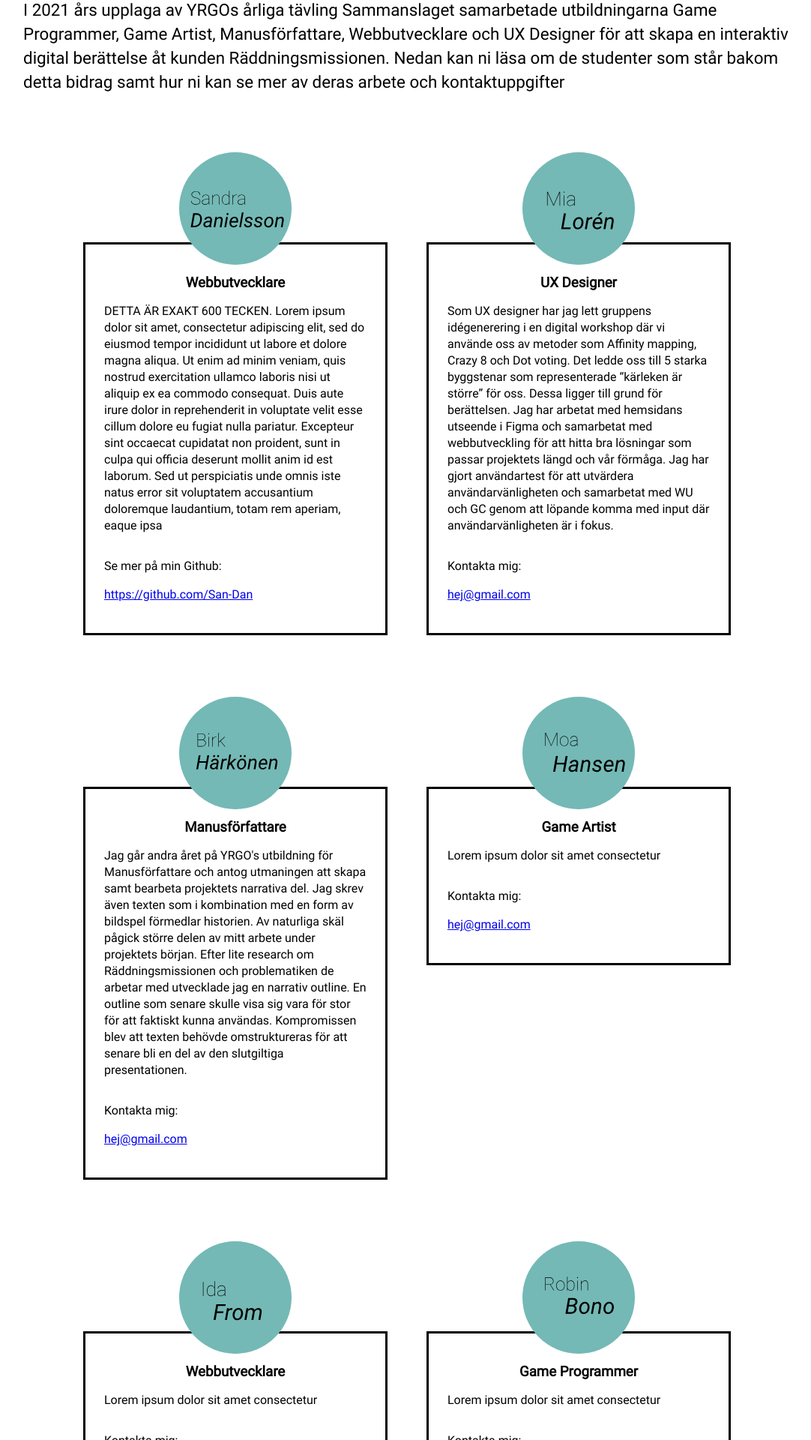
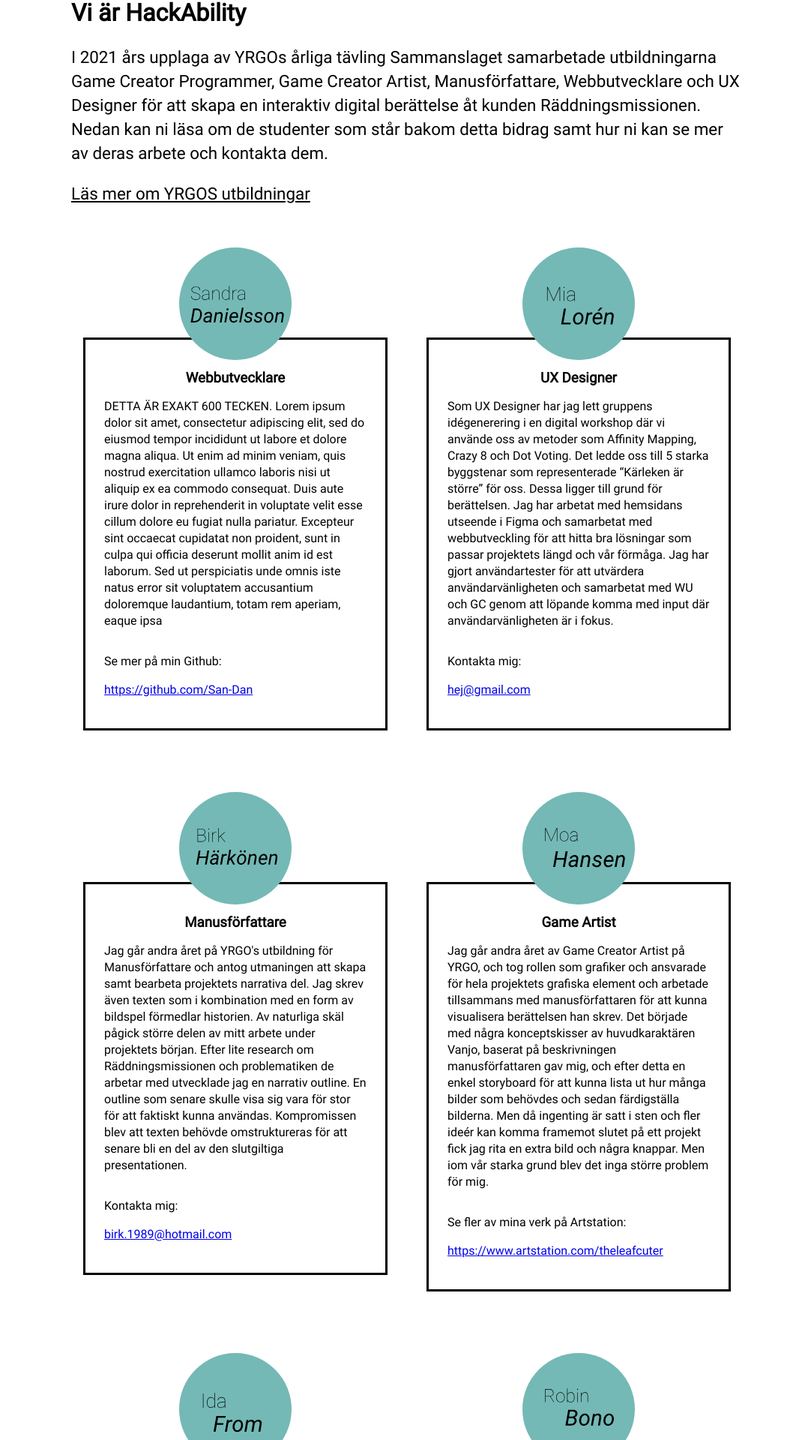
Before and after one commit to Fvrom/hackaton, a React (Create React App) app: page /about in a window 1280 px wide. Shown: the part 314-2234 px from the top of the page at 75% size, without its empty margins (97-1179 px from the left). Built offline with nearby package versions, Linux system fonts and the light colour scheme.

Commit message:
600t texts, correct fonts, yrgo link, misc styling

```diff
--- a/src/components/Ability/style.css
+++ b/src/components/Ability/style.css
@@ -47,4 +47,5 @@
   font-size: 20px;
   text-decoration: none;
   width: 20rem;
+  color: #6c6b6b;
 }
--- a/src/components/Card/Card.js
+++ b/src/components/Card/Card.js
@@ -1,7 +1,6 @@
 import React from "react";
 import PropTypes from "prop-types";
 import "./card.css";
-// import "../../assets/fonts/Roboto-Regular.woff2";
 
 const Card = (props) => {
   return (
--- a/src/index.css
+++ b/src/index.css
@@ -6,6 +6,7 @@
 @font-face {
   font-family: "Lota Grotesque";
   src: url("assets/fonts/Los\ Andes\ -\ Lota\ Grotesque\ Black.woff2");
+  font-weight: normal;
 }
 
 @font-face {
@@ -18,7 +19,7 @@ html {
 }
 
 body {
-  font-family: "Roboto Regular", -apple-system, BlinkMacSystemFont, "Segoe UI",
+  font-family:  "Lota Grotesque", "Roboto Regular",-apple-system, BlinkMacSystemFont, "Segoe UI",
     "Oxygen", "Ubuntu", "Cantarell", "Fira Sans", "Droid Sans", "Helvetica Neue",
     sans-serif;
   -webkit-font-smoothing: antialiased;
--- a/src/pages/About/About.js
+++ b/src/pages/About/About.js
@@ -26,14 +26,16 @@ const AboutPage = () => {
           <img src={rm} id="rm-logo" alt="Räddningsmissionens logotyp" />
         </div>
         <div className="collab-text">
+          <h1 className="project-headline">Vi är HackAbility</h1>
           <p>
             I 2021 års upplaga av YRGOs årliga tävling Sammanslaget samarbetade
-            utbildningarna Game Programmer, Game Artist, Manusförfattare,
+            utbildningarna Game Creator Programmer, Game Creator Artist, Manusförfattare,
             Webbutvecklare och UX Designer för att skapa en interaktiv digital
             berättelse åt kunden Räddningsmissionen. Nedan kan ni läsa om de
             studenter som står bakom detta bidrag samt hur ni kan se mer av
-            deras arbete och kontaktuppgifter
+            deras arbete och kontakta dem.
           </p>
+          <a href="https://www.yrgo.se/">Läs mer om YRGOS utbildningar</a>
         </div>
       </section>
       <section className="about-page">
@@ -50,7 +52,7 @@ const AboutPage = () => {
           image={Mia}
           alt="Mia Lorén"
           title="UX Designer"
-          text="Som UX designer har jag lett gruppens idégenerering i en digital workshop där vi använde oss av metoder som Affinity mapping, Crazy 8 och Dot voting. Det ledde oss till 5 starka byggstenar som representerade “kärleken är större” för oss. Dessa ligger till grund för berättelsen.  Jag har arbetat med hemsidans utseende i Figma och samarbetat med webbutveckling för att hitta bra lösningar som passar projektets längd och vår förmåga. Jag har gjort användartest för att utvärdera användarvänligheten och samarbetat med WU och GC genom att löpande komma med input där användarvänligheten är i fokus."
+          text="Som UX Designer har jag lett gruppens idégenerering i en digital workshop där vi använde oss av metoder som Affinity Mapping, Crazy 8 och Dot Voting. Det ledde oss till 5 starka byggstenar som representerade “Kärleken är större” för oss. Dessa ligger till grund för berättelsen. Jag har arbetat med hemsidans utseende i Figma och samarbetat med webbutveckling för att hitta bra lösningar som passar projektets längd och vår förmåga. Jag har gjort användartester för att utvärdera användarvänligheten och samarbetat med WU och GC genom att löpande komma med input där användarvänligheten är i fokus."
           contact="Kontakta mig:"
           url="hej@gmail.com"
         ></Card>
@@ -61,23 +63,29 @@ const AboutPage = () => {
           title="Manusförfattare"
           text="Jag går andra året på YRGO's utbildning för Manusförfattare och antog utmaningen att skapa samt bearbeta projektets narrativa del. Jag skrev även texten som i kombination med en form av bildspel förmedlar historien. Av naturliga skäl pågick större delen av mitt arbete under projektets början. Efter lite research om Räddningsmissionen och problematiken de arbetar med utvecklade jag en narrativ outline. En outline som senare skulle visa sig vara för stor för att faktiskt kunna användas. Kompromissen blev att texten behövde omstruktureras för att senare bli en del av den slutgiltiga presentationen."
           contact="Kontakta mig:"
-          url="hej@gmail.com"
+          url="birk.1989@hotmail.com"
         ></Card>
 
         <Card
           image={Moa}
           alt="Moa Hansen"
           title="Game Artist"
-          text="Lorem ipsum dolor sit amet consectetur"
-          contact="Kontakta mig:"
-          url="hej@gmail.com"
+          text="Jag går andra året av Game Creator Artist på YRGO, och tog rollen som grafiker
+          och ansvarade för hela projektets grafiska element och arbetade tillsammans med manusförfattaren för att
+          kunna visualisera berättelsen han skrev. Det började med några konceptskisser av huvudkaraktären Vanjo, baserat
+          på beskrivningen manusförfattaren gav mig, och efter detta en enkel storyboard för att kunna lista ut hur många
+          bilder som behövdes och sedan färdigställa bilderna. Men då ingenting är satt i sten och fler ideér kan komma
+         framemot slutet på ett projekt fick jag rita en extra bild och några knappar. Men iom vår starka grund blev det inga större problem för mig."
+          contact="Se fler av mina verk på Artstation:"
+          url="https://www.artstation.com/theleafcuter"
         ></Card>
 
         <Card
           image={Ida}
           alt="Ida From"
           title="Webbutvecklare"
-          text="Lorem ipsum dolor sit amet consectetur"
+          text="I projektet har vi webbutvecklare arbetat tillsammans med Mia från UX Designer för att få ihop hemsidans uppbyggnad och interaktioner, där användarvänligheten har varit i fokus.
+           Mina huvudsakliga ansvarsområden därefter har varit att samarbeta med Game Programmer för att se till att berättelsen kommit ut på hemsidan med en snygg interaktiv upplevelse och implementerat animationer på sidan. Det har varit en intressant och rolig utmaning att få GP's byggstenar att kommunicera med webbens byggstenar."
           contact="Kontakta mig:"
           url="hej@gmail.com"
         ></Card>
@@ -86,9 +94,13 @@ const AboutPage = () => {
           image={Robin}
           alt="Robin Bono"
           title="Game Programmer"
-          text="Lorem ipsum dolor sit amet consectetur"
-          contact="Kontakta mig:"
-          url="hej@gmail.com"
+          text="Målet med min uppgift var att implementera tillverkade delar från grafiker och manusförfattare, därefter utveckla en form av interaktivitet.
+          Som game programmer var det en utmaning att gå utanför ramarna för hur man vanligtvis tänker sig ett spel.
+          Men under den korta tiden vi hade på oss så tycker jag att vi tillsammans lyckades få ihop något bra.
+          Att få det interaktiva spelfönstret att kommunicera med webbsidan var något som jag verkligen tyckte var intressant.
+          Och det är även något jag gärna utforskar mer i framtiden!"
+          contact="Se mer på min portfolio:"
+          url="http://portfolio.omnick.se/"
         ></Card>
       </section>
     </>
--- a/src/pages/About/about.css
+++ b/src/pages/About/about.css
@@ -5,9 +5,23 @@
 }
 
 .collab-text {
-  max-width: 80%;
+  max-width: 70%;
   font-size: 1.4rem;
   line-height: 2rem;
+  font-family: "Roboto Regular";
+}
+
+.project-headline {
+  font-size: 2rem;
+  line-height: 2rem;
+  /* align-self: center; */
+}
+.collab-text p {
+  font-size: 1.4rem;
+  line-height: 2rem;
+}
+.collab-text a {
+  color:black;
 }
 
 #line {
--- a/src/pages/Home/style.css
+++ b/src/pages/Home/style.css
@@ -28,6 +28,7 @@
 
 .fadeIn {
   animation: fadeIn 2s 3s both;
+  font-family: "Lota Grotesque";
 }
 
 .loading_wrapper {
```
